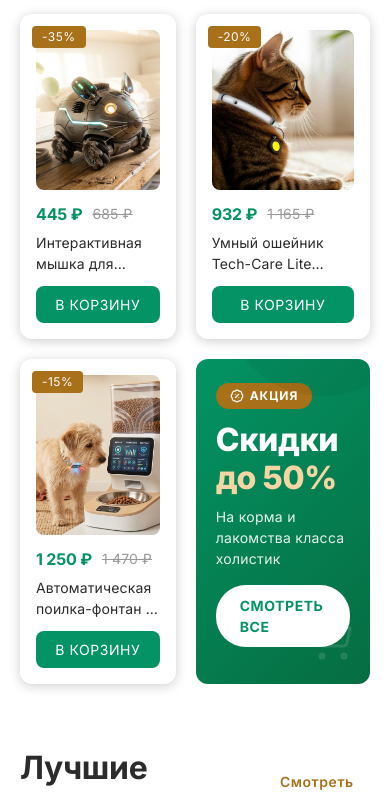
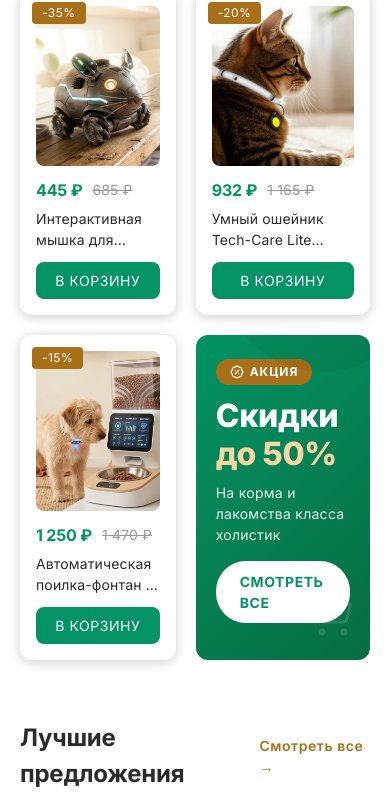
Before and after one commit to DariaFront/sirius, a plain HTML site: page index.html in a window 390 px wide. Shown: the part 690-1489 px from the top of the page. Drawn offline with Linux system fonts and the light colour scheme.

Commit message:
sait ready

```diff
--- a/css/style.css
+++ b/css/style.css
@@ -1902,6 +1902,10 @@
         margin: 60px 0;
     }
 
+    .section__title {
+        font-size: var(--fs-lg);
+    }
+
     .none-card {
         display: block;
     }
```
